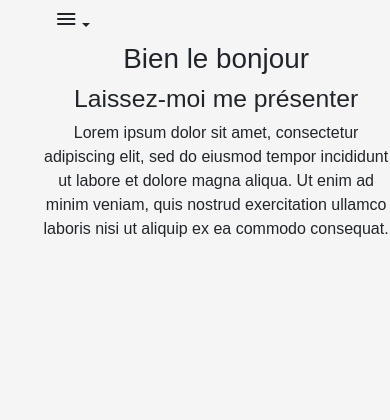
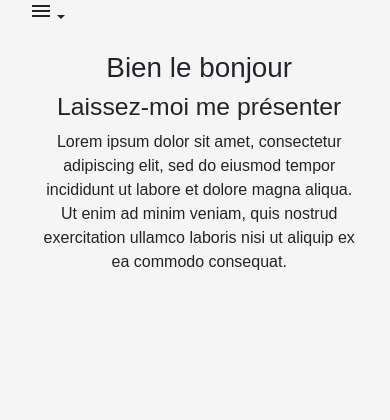
Before and after one commit to Tobopro/CV, a plain HTML site: page index.html in a window 390 px wide. Shown: the top 420 px of the page. Drawn offline with nearby package versions, Linux system fonts and the light colour scheme; grey boxes are pictures that could not be loaded.

Commit message:
Update 13.10

```diff
--- a/index.html
+++ b/index.html
@@ -12,7 +12,8 @@
 
 </head>
 
-<body style="overflow-y: hidden;">
+<body>
+<!-- <body style="overflow-y: hidden;"> -->
     <!-- Section d'en-tête -->
 
     <main>
@@ -42,7 +43,7 @@
 
                     <!-- version mobile -->
 
-                        <nav class="navbar-mobile col-1">
+                        <nav class="navbar-mobile col-12 col-md-1">
                             <li class="nav-item dropdown">
                                 <a class="nav-link dropdown-toggle" data-bs-toggle="dropdown" href="#" role="button" aria-haspopup="true" aria-expanded="false">
                                     <span class="material-symbols-outlined">
@@ -59,7 +60,7 @@
                             </li>
                         </nav>
 
-                        <div class="col-5">
+                        <div class="col-12 col-md-5">
                             <div class="main-summary">
                                 <h1>Bien le bonjour</h1>
                                 <h2>Laissez-moi me présenter</h2>
@@ -69,7 +70,7 @@
 
                             </div>
                         </div>
-                        <div class="col-4 offset-2">
+                        <div class="col-12  col-md-4 offset-2">
                             <div class="main-face">
 
                             </div>
--- a/style.css
+++ b/style.css
@@ -363,13 +363,15 @@ nav a{
 @media only screen and (max-width: 725px){
 
     .main-summary{
-        display: flexbox;
+        display: block;
         justify-content: center;
         align-items: center;
         text-align: center;
         position:absolute;
-        top: 5vh;
+        top: 6vh;
        width: auto;
+       right: 4vh;
+        /* left: 10%; */
 
     }
 
@@ -395,6 +397,14 @@ nav a{
         overflow-x : clip;
         overflow-y : clip;
     }
+
+    .navbar-mobile {
+        display: block;
+        position: absolute;
+        top:-3vh;
+        left: 2vh;
+    }
+
 
     /* .face{
         display: inline;
```
Also changed, not shown: images/event.png (added).
